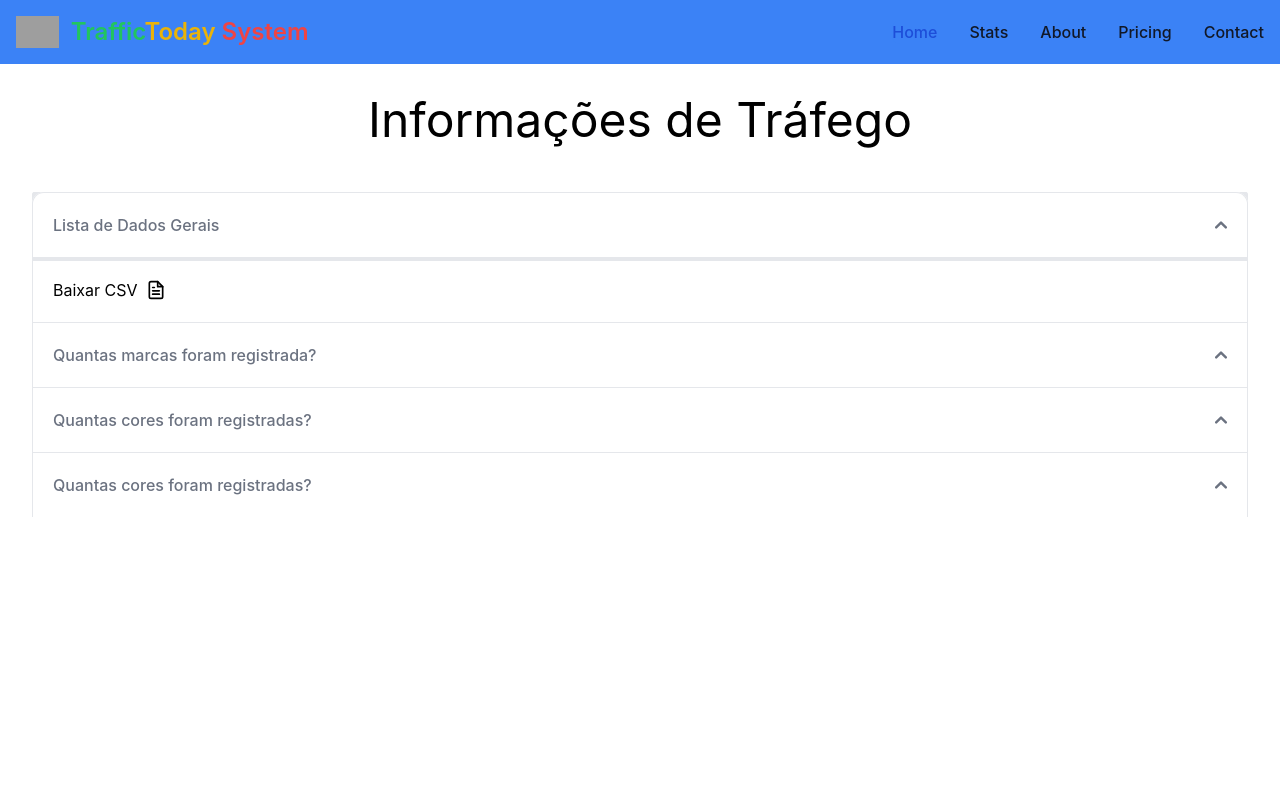
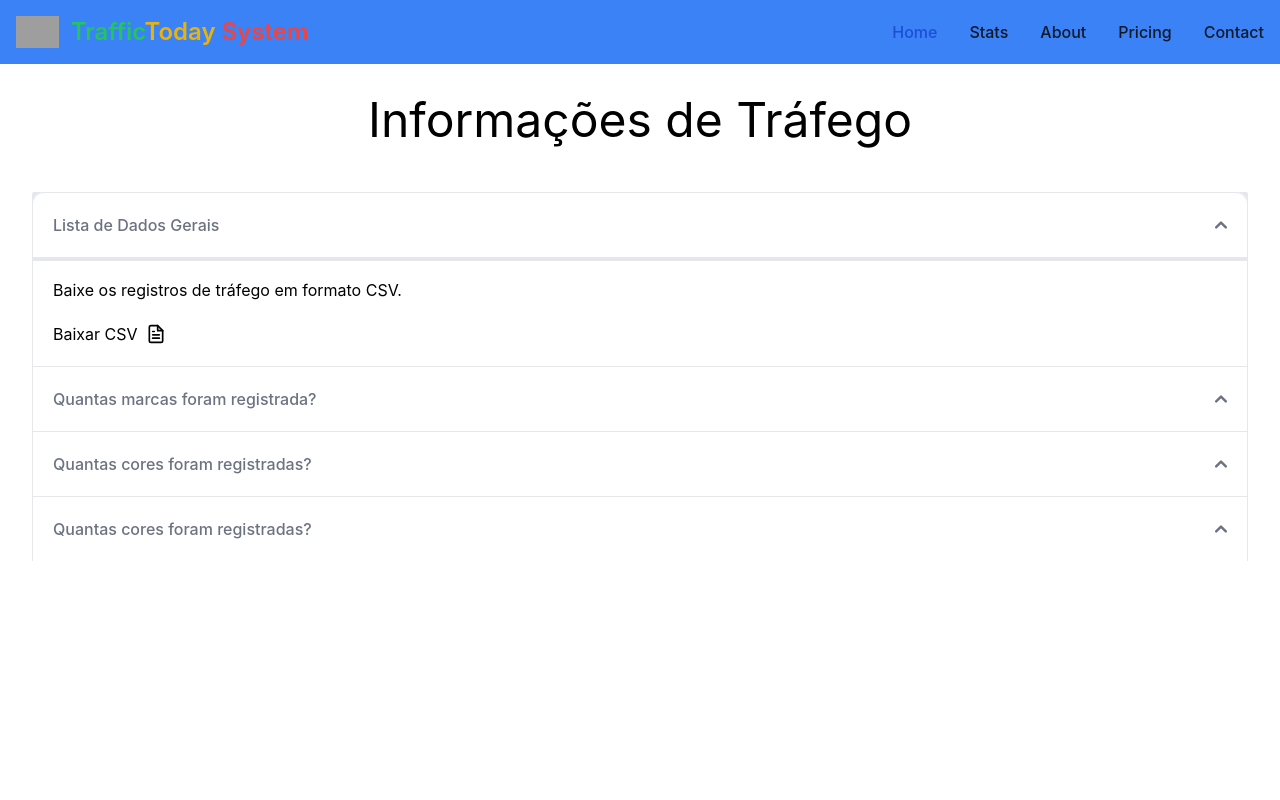
Before and after one commit to RPIV-ControleTrafego/TrafficFrontReact, a React (Vite) app in the folder trafficFront/: page /Stats in a window 1280 px wide. Both pictures are taken after a click on the button "Lista de Dados Gerais". Shown: the top 800 px of the page. Built offline with nearby package versions, Linux system fonts and the light colour scheme; no server answers; grey boxes are pictures that could not be loaded.

Commit message:
style: :lipstick: Move texto para esquerda

```diff
--- a/trafficFront/src/pages/Stats/Stats.jsx
+++ b/trafficFront/src/pages/Stats/Stats.jsx
@@ -133,8 +133,10 @@ function App() {
           aria-labelledby="accordion-collapse-heading-1"
         >
           <div>
-
-            <button onClick={downloadCSV} className='flex items-center ml-'>
+              <p className='flex'>
+                Baixe os registros de tráfego em formato CSV.
+              </p>
+            <button onClick={downloadCSV} className='flex items-center mt-5'>
               Baixar CSV
               <FileText size={20} style={{ marginLeft: '0.5em' }} />
             </button>
```
